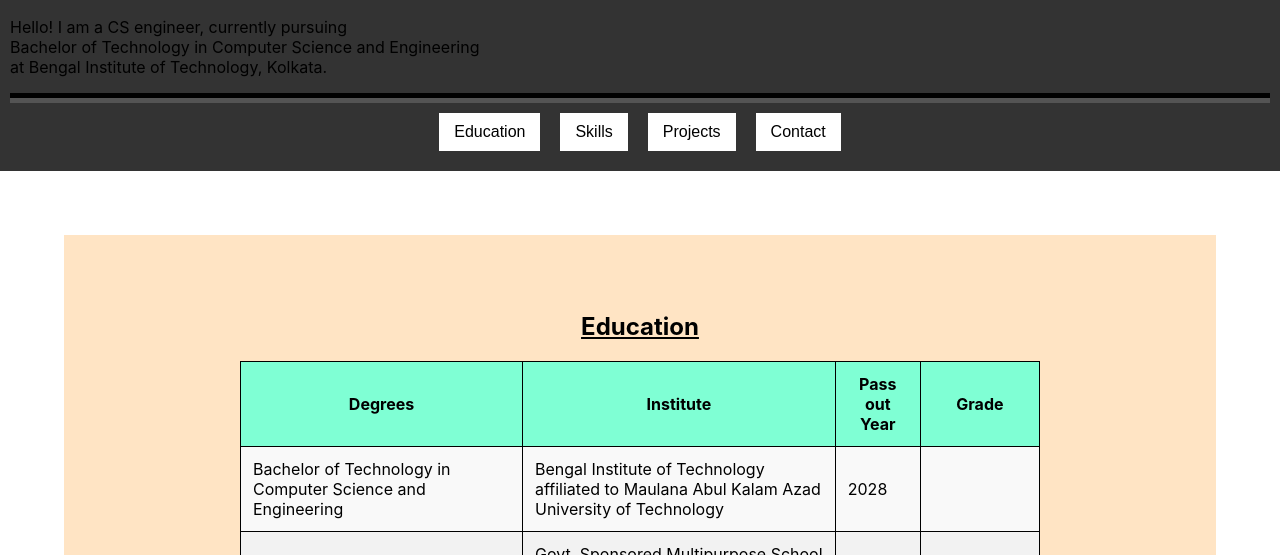
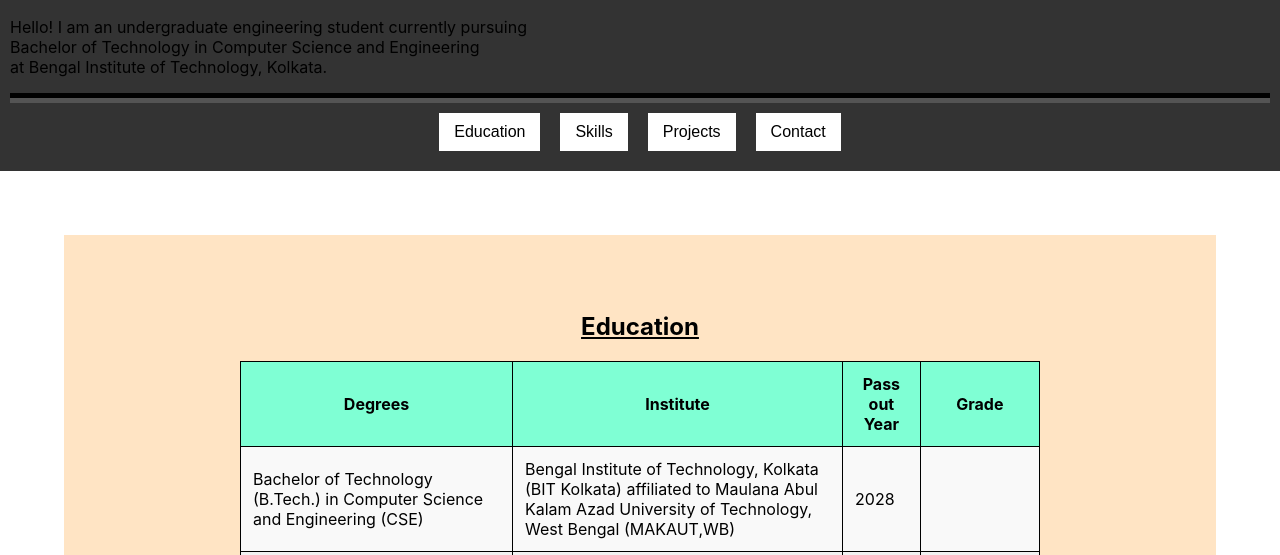
Before and after one commit to ta-gthb/portfolio, a plain HTML site: page index.html in a window 1280 px wide. Shown: the part 397-952 px from the top of the page. Drawn offline with Linux system fonts and the light colour scheme.

Commit message:
Updated index.html

```diff
--- a/index.html
+++ b/index.html
@@ -15,7 +15,7 @@
     </header>
 <nav>
     <h1>About Me</h1>
-            <p>Hello! I am a CS engineer, currently pursuing <br>
+            <p>Hello! I am an undergraduate engineering student currently pursuing <br>
                 Bachelor of Technology in Computer Science and Engineering <br>
                 at Bengal Institute of Technology, Kolkata.</p>
                 <ul><button><a href="#Education">Education</a></button>
@@ -39,8 +39,8 @@
                 </thead>
                 <tbody>
                 <tr>
-                    <td>Bachelor of Technology in Computer Science and Engineering</td>
-                    <td>Bengal Institute of Technology affiliated to Maulana Abul Kalam Azad University of Technology</td>
+                    <td>Bachelor of Technology (B.Tech.) in Computer Science and Engineering (CSE)</td>
+                    <td>Bengal Institute of Technology, Kolkata (BIT Kolkata) affiliated to Maulana Abul Kalam Azad University of Technology, West Bengal (MAKAUT,WB)</td>
                     <td>2028</td>
                     <td> </td>
                 </tr>
```
